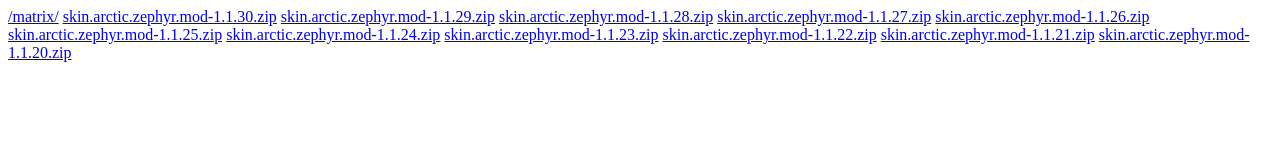
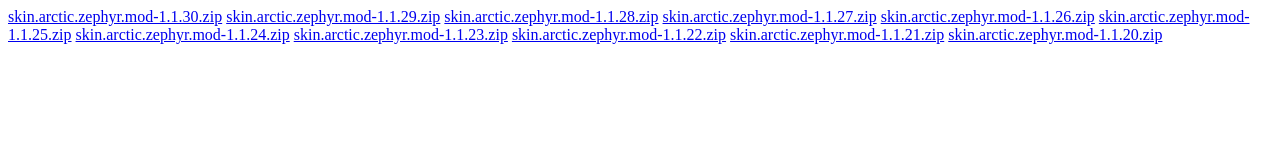
Before and after one commit to beatmasterRS/beatmasterRS.github.io, a plain HTML site: page index.html in a window 1280 px wide. Drawn offline with Linux system fonts and the light colour scheme.

Commit message:
Update index.html

```diff
--- a/index.html
+++ b/index.html
@@ -1,6 +1,5 @@
 <!DOCTYPE html>
 <html><head><meta http-equiv="Content-Type" content="text/html; charset=UTF-8"></head><body>
-<a href="/matrix/">/matrix/</a>
 <a href="skin.arctic.zephyr.mod-1.1.30.zip">skin.arctic.zephyr.mod-1.1.30.zip</a>
 <a href="skin.arctic.zephyr.mod-1.1.29.zip">skin.arctic.zephyr.mod-1.1.29.zip</a>
 <a href="skin.arctic.zephyr.mod-1.1.28.zip">skin.arctic.zephyr.mod-1.1.28.zip</a>
```
